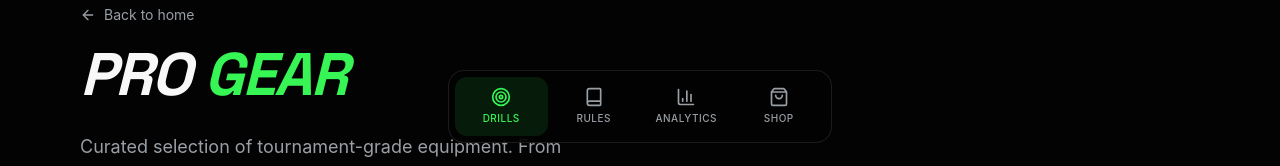
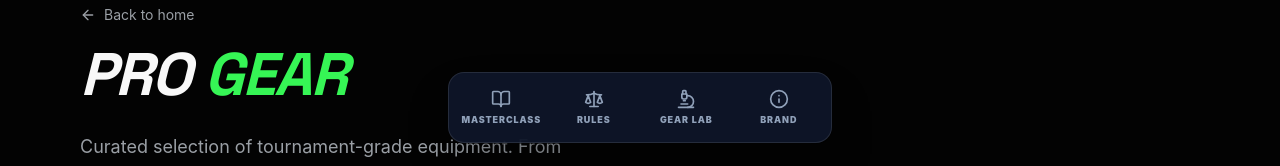
Before and after one commit to robstg/8ball, a Next.js app: page /gear in a window 1280 px wide. Shown: the part 633-799 px from the top of the page. Built offline with nearby package versions, Linux system fonts and the light colour scheme; no server answers.

Commit message:
update that bitch

```diff
--- a/components/bottom-nav.tsx
+++ b/components/bottom-nav.tsx
@@ -1,49 +1,57 @@
 "use client"
 
 import { motion } from "framer-motion"
-import { Target, Book, BarChart3, ShoppingBag } from "lucide-react"
-import { useState } from "react"
+import { Scale, BookOpen, Microscope, Info } from "lucide-react"
+import { usePathname } from "next/navigation"
+import Link from "next/link"
 
 const navItems = [
-  { id: "drills", label: "Drills", icon: Target },
-  { id: "rules", label: "Rules", icon: Book },
-  { id: "analytics", label: "Analytics", icon: BarChart3 },
-  { id: "shop", label: "Shop", icon: ShoppingBag }
+  { id: "masterclass", label: "Masterclass", icon: BookOpen, href: "/articles" },
+  { id: "rules", label: "Rules", icon: Scale, href: "/rules" },
+  { id: "gearlab", label: "Gear Lab", icon: Microscope, href: "/guides" },
+  { id: "brand", label: "Brand", icon: Info, href: "/about" }
 ]
 
 export function BottomNav() {
-  const [active, setActive] = useState("drills")
+  const pathname = usePathname()
 
   return (
     <nav className="fixed bottom-0 left-0 right-0 z-50 px-6 pb-6 pt-4 pointer-events-none">
       <motion.div
-        className="max-w-sm mx-auto rounded-2xl border border-white/10 bg-background/80 backdrop-blur-xl p-1.5 pointer-events-auto"
+        className="max-w-sm mx-auto rounded-2xl border border-white/10 bg-slate-900/90 backdrop-blur-xl p-1.5 pointer-events-auto shadow-2xl shadow-black/40"
         initial={{ y: 100, opacity: 0 }}
         animate={{ y: 0, opacity: 1 }}
         transition={{ delay: 0.3, duration: 0.5, ease: [0.25, 0.46, 0.45, 0.94] }}
       >
         <div className="flex items-center">
-          {navItems.map((item) => (
-            <button
+          {navItems.map((item) => {
+            // Check if the current URL starts with the item's href
+            const isActive = pathname.startsWith(item.href)
+
+            return (
+              <Link
                 key={item.id}
-              onClick={() => setActive(item.id)}
-              className={`relative flex-1 flex flex-col items-center gap-1 py-2.5 rounded-xl transition-colors ${
-                active === item.id
-                  ? "text-primary"
-                  : "text-muted-foreground hover:text-foreground"
+                href={item.href}
+                className={`relative flex-1 flex flex-col items-center gap-1 py-2.5 rounded-xl transition-all duration-300 ${
+                  isActive
+                    ? "text-emerald-400"
+                    : "text-slate-400 hover:text-slate-100"
                 }`}
               >
-              {active === item.id && (
+                {isActive && (
                   <motion.div
                     layoutId="activeNav"
-                  className="absolute inset-0 bg-primary/10 rounded-xl"
+                    className="absolute inset-0 bg-emerald-500/10 rounded-xl border border-emerald-500/20"
                     transition={{ type: "spring", bounce: 0.15, duration: 0.5 }}
                   />
                 )}
                 <item.icon className="w-5 h-5 relative z-10" />
-              <span className="text-[10px] font-medium relative z-10 uppercase tracking-wider">{item.label}</span>
-            </button>
-          ))}
+                <span className="text-[9px] font-black relative z-10 uppercase tracking-[0.1em]">
+                  {item.label}
+                </span>
+              </Link>
+            )
+          })}
         </div>
       </motion.div>
     </nav>
```
Lines whose indentation alone changed are shown as unchanged.
